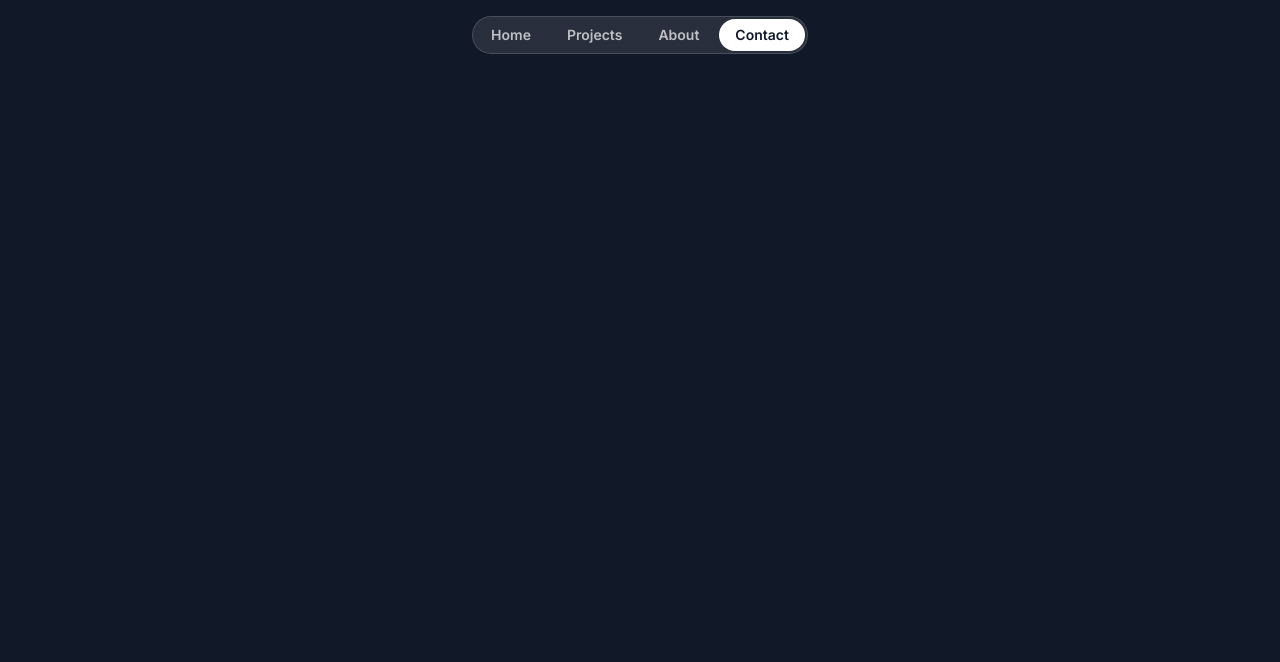
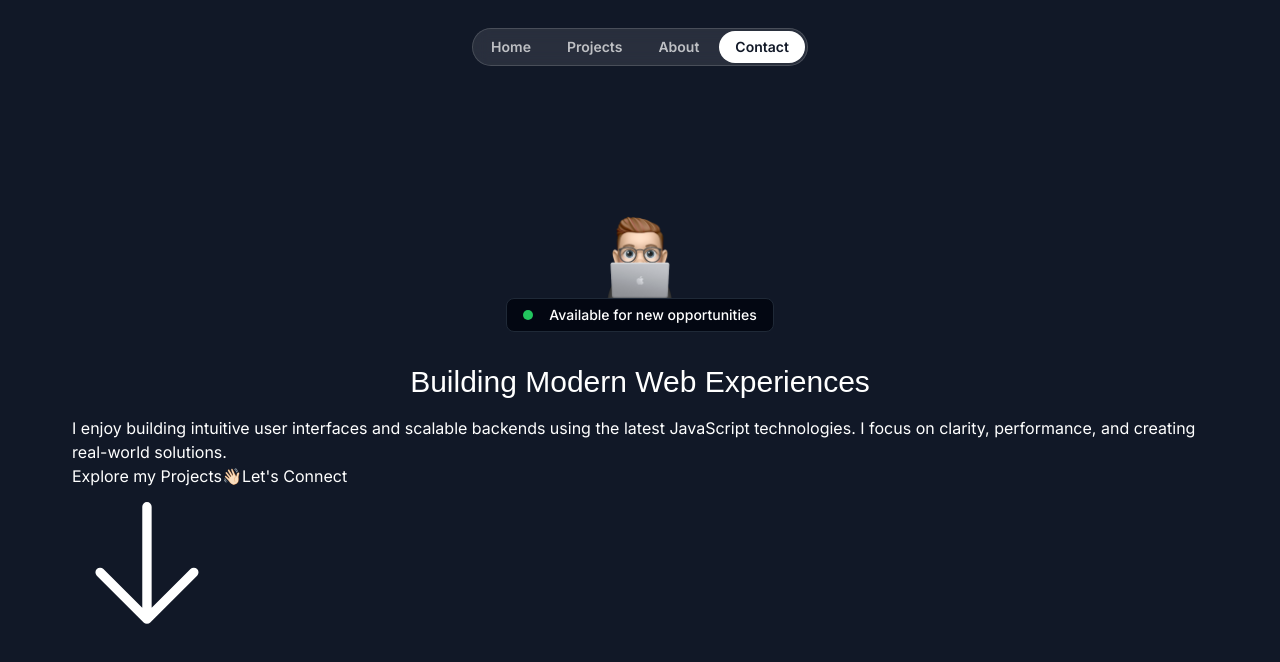
Before and after one commit to vikram-codes/portfolio, a Next.js app: page / in a window 1280 px wide. Shown: the top 662 px of the page. Built offline with nearby package versions, Linux system fonts and the light colour scheme; a web font is replaced by a local one.

Commit message:
Adding the Hero Section Area

```diff
--- a/app/page.tsx
+++ b/app/page.tsx
@@ -1,9 +1,11 @@
 import { Header } from "../sections/Header";
+import { HeroSection } from "../sections/Hero";
 
 export default function Home() {
   return (
     <div>
       <Header />
+      <HeroSection />
     </div>
   );
 }
--- a/sections/Header.tsx
+++ b/sections/Header.tsx
@@ -1,6 +1,6 @@
 export const Header = () => {
   return (
-    <div className="flex justify-center items-center top-3 p-4">
+    <div className="flex justify-center items-center relative top-3 p-4">
       <nav className="flex gap-1 p-0.5 border border-white/15 rounded-full bg-white/10 backdrop-blur">
         <a href="#" className="nav-item">
           Home
--- a/sections/Hero.tsx
+++ b/sections/Hero.tsx
@@ -1,3 +1,44 @@
+// import myImageIcon from "../assets/images/my-image-icon-new.png";
+import myImaceIcon from "../assets/images/memoji-computer.png";
+import ArrowDown from "../assets/icons/arrow-down.svg";
+import Image from "next/image";
+
 export const HeroSection = () => {
-  return <div>Hero Section</div>;
+  return (
+    <div className="py-32">
+      <div className="container">
+        <div className="flex flex-col items-center">
+          <Image
+            src={myImaceIcon}
+            alt="My Image Icon"
+            className="size-[100px]"
+          />
+          <div className="bg-gray-950 border border-gray-800 px-4 py-1.5 inline-flex items-center gap-4 rounded-lg">
+            <div className="bg-green-500 size-2.5 rounded-full"></div>
+            <div className="text-sm font-medium">
+              Available for new opportunities
+            </div>
+          </div>
+        </div>
+        <h1 className="font-serif text-3xl text-center mt-8 mb-4">
+          Building Modern Web Experiences
+        </h1>
+        <p>
+          I enjoy building intuitive user interfaces and scalable backends using
+          the latest JavaScript technologies. I focus on clarity, performance,
+          and creating real-world solutions.
+        </p>
+        <div>
+          <button>
+            <span>Explore my Projects</span>
+            <ArrowDown />
+          </button>
+          <button>
+            <span>👋🏻</span>
+            <span>Let&#39;s Connect</span>
+          </button>
+        </div>
+      </div>
+    </div>
+  );
 };
```
Also changed, not shown: assets/images/my-image-icon.png (added), 1 other file (tests, documents, lock files or other folders).
